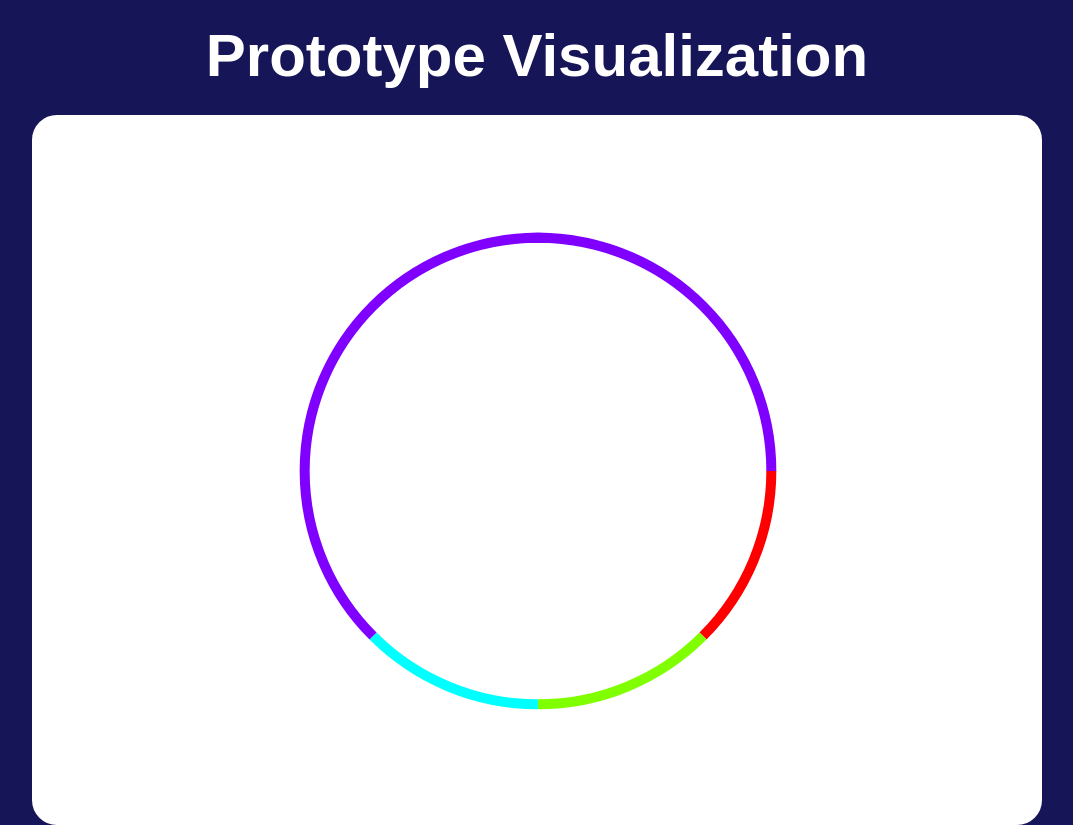
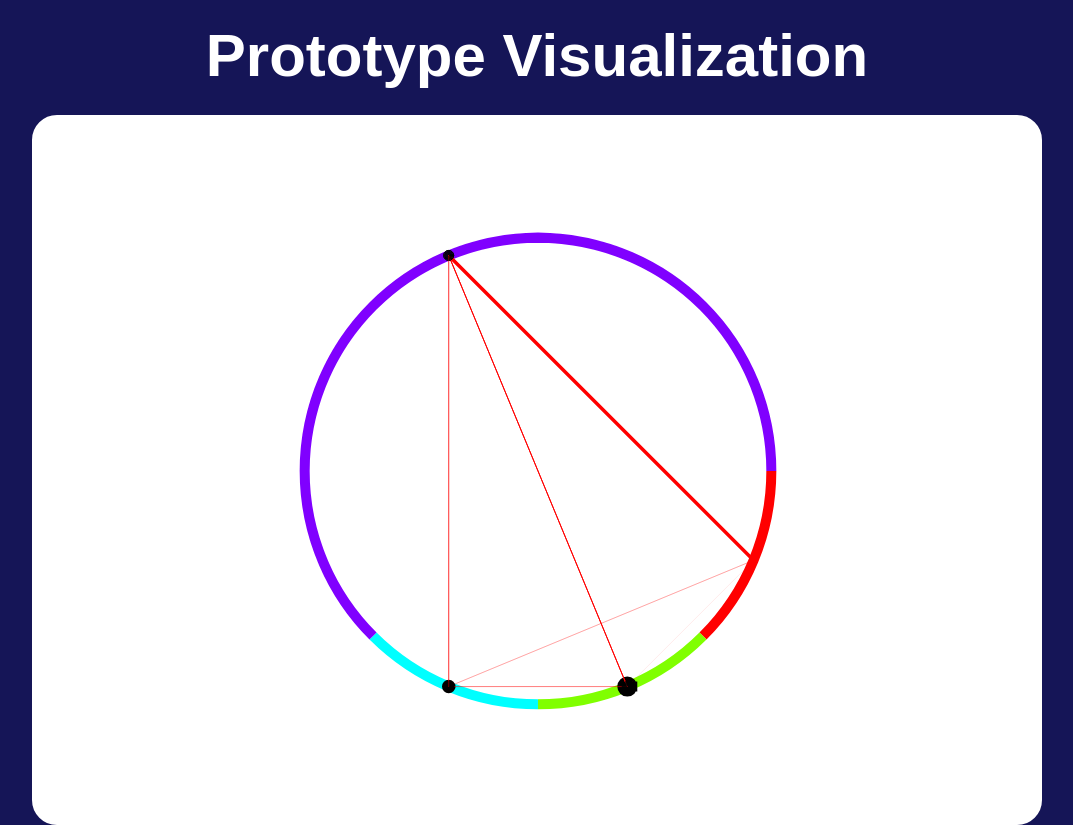
Before and after one commit to CocoTheOwner/CocoTheOwner.github.io, a React (Create React App) app: page / in a window 1280 px wide. Shown: the part 4060-4885 px from the top of the page, without its empty margins (103-1176 px from the left). Built offline with nearby package versions, Linux system fonts and the light colour scheme.

Commit message:
Implement visualisation further

```diff
--- a/src/components/ProtoVisual.tsx
+++ b/src/components/ProtoVisual.tsx
@@ -65,6 +65,51 @@ export default class Canvas extends React.Component {
       // Update angle
       angle = newang;
     }
+    angles.forEach(ang => {
+      console.log("X:" + Math.cos(ang))
+      console.log("Y:" + (-Math.sin(ang)))
+      console.log(ang/Math.PI)
+    })
+    console.log(angles)
+    const lineWidthMod = 20
+    for (let index = 0; index < links.length; index++){
+      let row = links[index]
+      let p1Angle = angles[index]
+      let p1x = x + r * Math.cos(p1Angle)
+      let p1y = y + r * Math.sin(p1Angle)
+      for (let jndex = 0; jndex < row.length; jndex++){
+        let element = row[jndex]
+        let p2Angle = angles[jndex + 1]
+        let angle = (p2Angle - p1Angle) / 2
+        let p2x = x + r * Math.cos(p2Angle)
+        let p2y = x + r * Math.sin(p2Angle)- 150
+
+
+
+        ctx.strokeStyle = "#000000"
+        ctx.beginPath();
+        ctx.arc(p2x, p2y, 5, 0, Math.PI * 2)
+        ctx.arc(p2x, p2y, 4, 0, Math.PI * 2)
+        ctx.arc(p2x, p2y, 3, 0, Math.PI * 2)
+        ctx.arc(p2x, p2y, 2, 0, Math.PI * 2)
+        ctx.arc(p2x, p2y, 1, 0, Math.PI * 2)
+        ctx.closePath();
+        ctx.stroke();
+        if (element === 0 || element === -1){
+          continue
+        }
+        ctx.lineWidth = element / lineWidthMod
+        ctx.strokeStyle = selectColor(angles.length, clusters.length)
+        ctx.beginPath();
+        ctx.moveTo(p1x, p1y)
+        ctx.lineTo(p2x, p2y)
+        ctx.closePath();
+        ctx.stroke();
+        ctx.beginPath();
+        ctx.closePath();
+        ctx.stroke();
+      }
+    }
 
     /*
       We now have an array of angles, where they are in order and represent an angle from 0* (right) to the middle of its arc
--- a/src/index.tsx
+++ b/src/index.tsx
@@ -1,6 +1,5 @@
 import React from 'react';
 import ReactDOM from 'react-dom';
-import PageHeader from './components/PageHeader';
 import ProtoVisual from './components/ProtoVisual';
 import './index.css';
 import reportWebVitals from './reportWebVitals';
```
